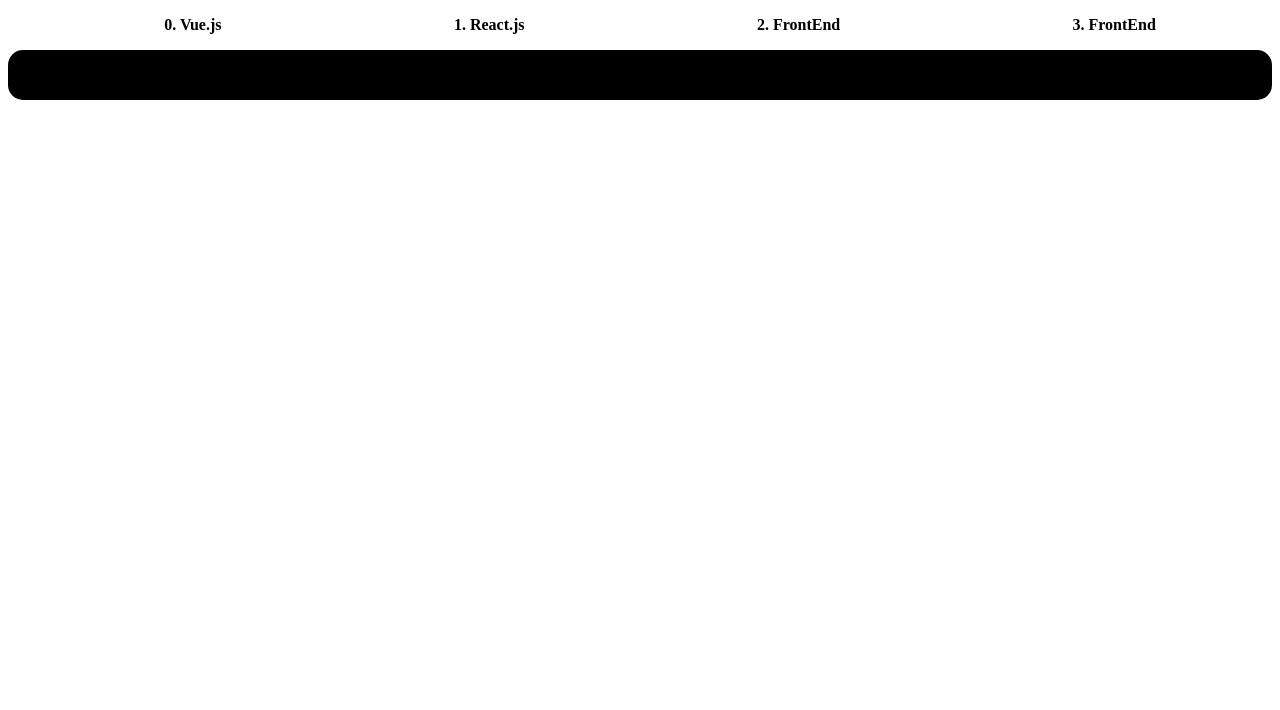
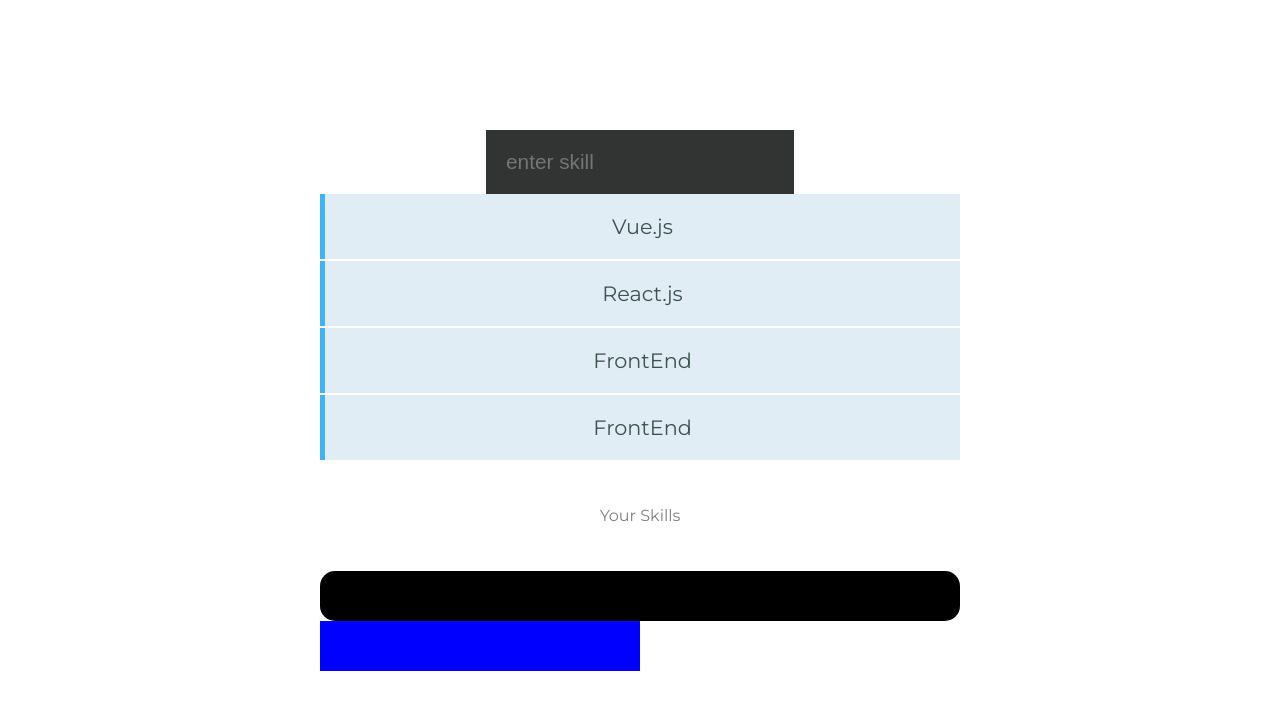
Before and after one commit to Yosh23/skilling_up_with_Vue, a Vue app: page / in a window 1280 px wide. Shown: the top 710 px of the page. Built offline with nearby package versions, Linux system fonts and the light colour scheme.

Commit message:
how to handle form submissions and change data

```diff
--- a/src/App.vue
+++ b/src/App.vue
@@ -16,7 +16,20 @@
 </script>
 
 <style>
+@import url('https://fonts.googleapis.com/css?family=Montserrat:400,700');
 body {
   text-align: center;
+  font-family: 'Montserrat',sans-serif;
+  display: grid;
+  grid-template-rows: auto;
+  justify-items: center;
+  align-items: center;
+}
+body, html {
+  margin: 0;
+  height: 100%;
+}
+#app {
+  width: 50%;
 }
 </style>
--- a/src/components/Skills.vue
+++ b/src/components/Skills.vue
@@ -1,10 +1,24 @@
 <template>
     <div class="holder">
+      <!-- this handels my form submission and prevents the page from refreshing and has hooked to my "addSkill" method on line 56 -->
+      <form @submit.prevent="addSkill">
+      <!-- looks like v-model is letting me access my data object and directly change the skill key -->
+      <input type="text" placeholder="enter skill" v-model="skill">
+      {{ skill }}
+      </form>
+
       <ul class="list">
-        <li v-for="(data, index) in skills" :key='index'>{{ index }}. {{ data.skill }}</li>
+        <li v-for="(data, index) in skills" :key='index'>{{ data.skill }}</li>
       </ul>
+      <p>Your Skills</p>
+
+
+
+
+
 
       <div v-bind:class="alertObject"></div>
+      <div v-bind:style="{ backgroundColor: bgColor, width: bgWidth, height: bgHeight }"></div>
     </div>
 </template>
 
@@ -12,17 +26,39 @@
 export default {
   name: 'Skills',
   data() {
+    // I'm linked here with the v-for on line 4 passing in the data as a parameter
+    // I look for my skills key in data object
+    // I then use the index as the key
+    // and display my skills array along with index number
     return {
+      // this skill string is being hooked up by v-model
+      skill: '',
       skills: [
         { "skill": "Vue.js"},
         { "skill": "React.js"},
         { "skill": "FrontEnd"},
         { "skill": "FrontEnd"}
       ],
+      // I linked to this object with the v-bind on line 7
+      // these are acting like a list of classes.
+      // if true they are displaying my css currently
       alertObject: {
         alert: true,
         anotherClass: true,
-      }
+      },
+      // kinda like inline styling with Vue
+      bgColor: 'blue',
+      bgWidth: '50%',
+      bgHeight: '50px',
+    }
+  },
+  methods: {
+    //This method is being utilized on line 4
+    addSkill() {
+      // here we are pushing our input text into our data() {} skills array array with and setting the value of the new skill key
+      this.skills.push({skill: this.skill})
+      // when submitted we then are setting skill back to an empty string
+      this.skill = '';
     }
   }
 }
--- a/src/css/Skills.css
+++ b/src/css/Skills.css
@@ -1,12 +1,40 @@
-ul {
-    display: flex;
-    justify-content: space-around;
+.holder {
+    background: #fff;
+  }
+
+  ul {
+    margin: 0;
+    padding: 0;
     list-style-type: none;
-}
+  }
 
-li {
-    font-weight: bold;
-}
+  ul li {
+    padding: 20px;
+    font-size: 1.3em;
+    background-color: #E0EDF4;
+    border-left: 5px solid #3EB3F6;
+    margin-bottom: 2px;
+    color: #3E5252;
+  }
+
+  p {
+    text-align:center;
+    padding: 30px 0;
+    color: gray;
+  }
+
+  .container {
+    box-shadow: 0px 0px 40px lightgray;
+  }
+
+  input {
+    width: clac(100% - 40px);
+    border: 0;
+    padding: 20px;
+    font-size: 1.3em;
+    background-color: #323333;
+    color: #687f7f;
+  }
 
 .alert {
  background-color: #000000;
```
